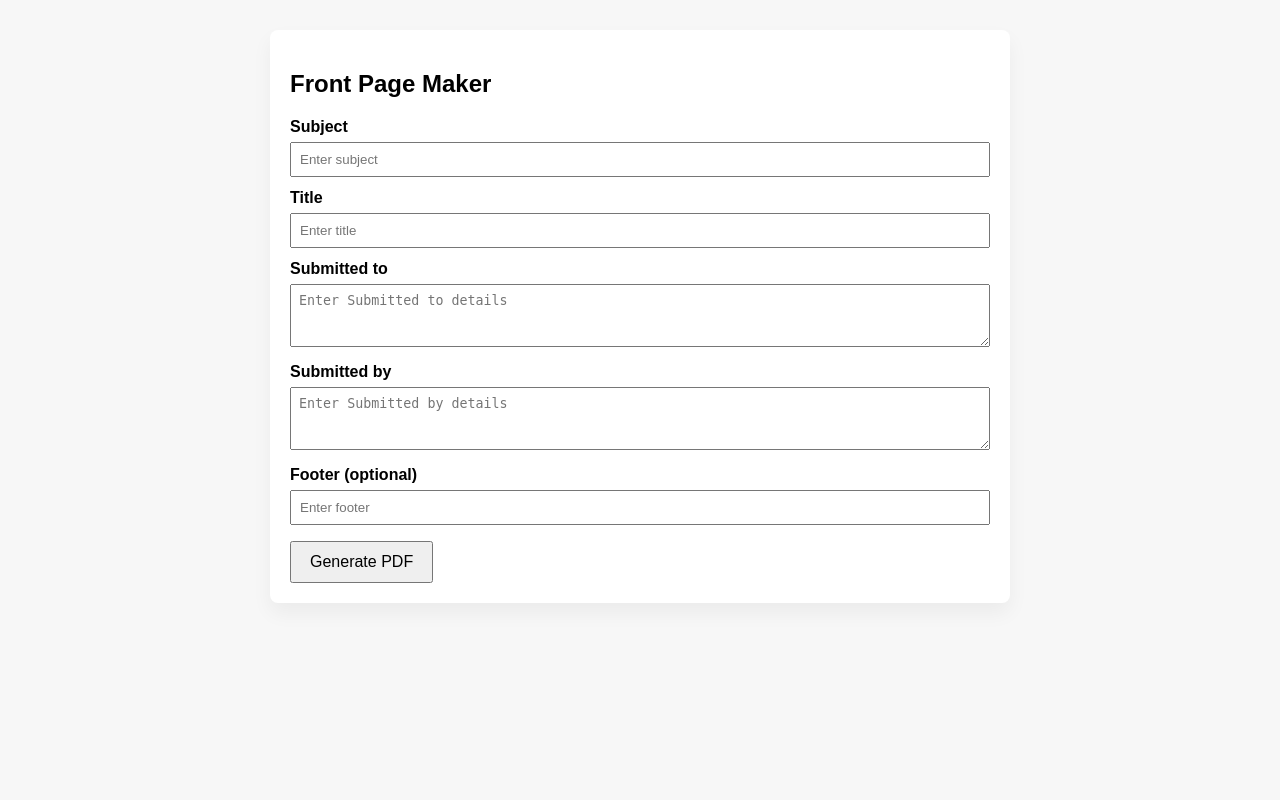
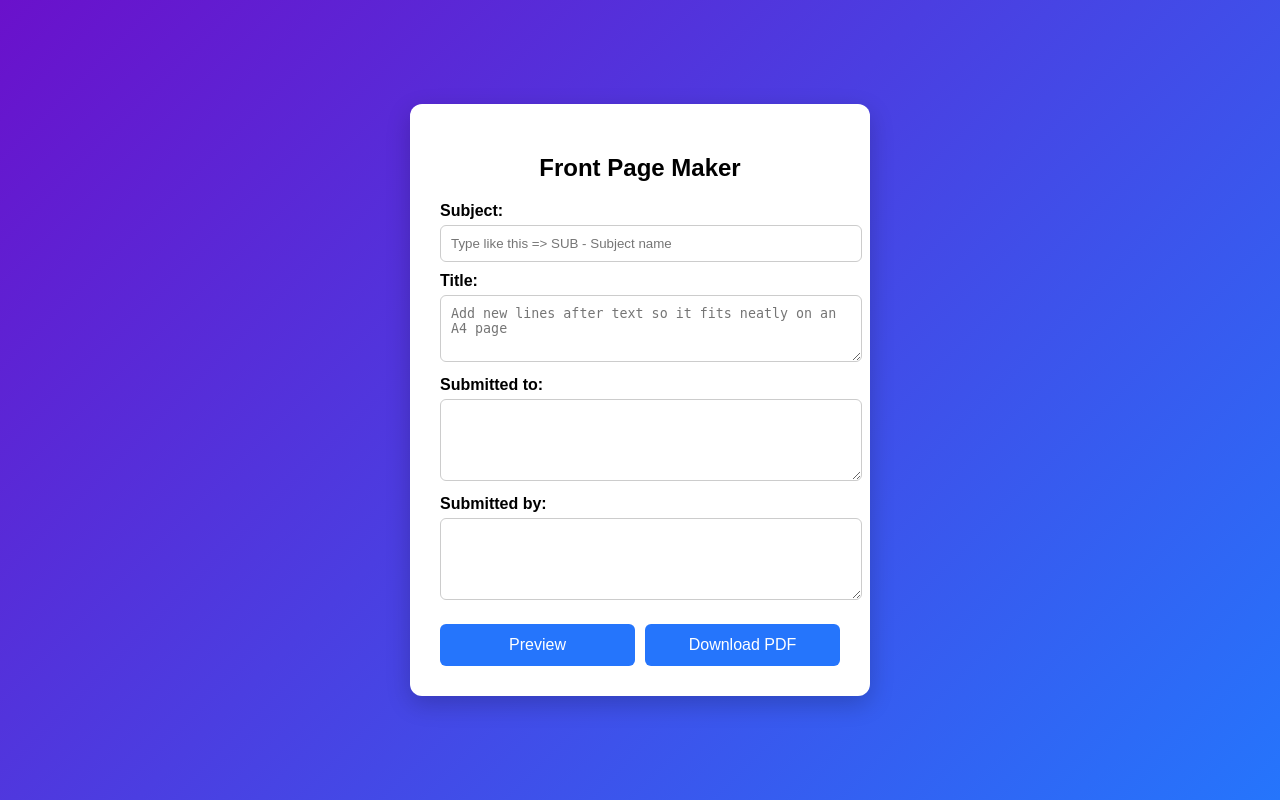
Before and after one commit to sumon2710/front-page-maker, a Flask app: template templates/index.html in a window 1280 px wide. Run offline with Flask 3, Linux system fonts and the light colour scheme; the template is opened without the code that fills it, so the values that code supplies are empty.

Commit message:
Update index.html

```diff
--- a/templates/index.html
+++ b/templates/index.html
@@ -1,37 +1,61 @@
-<!doctype html>
-<html>
+<!DOCTYPE html>
+<html lang="en">
 <head>
-    <meta charset="utf-8" />
+  <meta charset="UTF-8">
+  <meta name="viewport" content="width=device-width, initial-scale=1.0">
   <title>Front Page Maker</title>
   <style>
-      body { font-family: Arial, sans-serif; margin: 30px; background:#f7f7f7; }
-      .container { max-width:700px; margin:auto; background:white; padding:20px; border-radius:8px; box-shadow:0 10px 20px rgba(0,0,0,0.05); }
-      label { display:block; margin-top:12px; font-weight:600; }
-      input[type=text], textarea { width:100%; padding:8px; margin-top:6px; box-sizing:border-box; }
-      button { margin-top:16px; padding:10px 18px; font-size:16px; cursor:pointer; }
+    body {
+      background: linear-gradient(135deg, #6a11cb, #2575fc);
+      display: flex; justify-content: center; align-items: center;
+      height: 100vh; margin: 0;
+      font-family: Arial, sans-serif;
+    }
+    form {
+      background: #fff;
+      padding: 30px;
+      border-radius: 12px;
+      width: 400px;
+      box-shadow: 0 8px 25px rgba(0,0,0,0.2);
+    }
+    h2 { text-align: center; margin-bottom: 20px; }
+    label { font-weight: bold; display: block; margin-top: 10px; }
+    input, textarea {
+      width: 100%; padding: 10px; margin-top: 5px;
+      border: 1px solid #ccc; border-radius: 6px;
+    }
+    .actions { display: flex; justify-content: space-between; gap: 10px; margin-top: 20px; }
+    button {
+      flex: 1;
+      padding: 12px;
+      background: #2575fc;
+      color: white;
+      border: none;
+      border-radius: 6px;
+      cursor: pointer;
+      font-size: 16px;
+    }
+    button:hover { background: #6a11cb; }
   </style>
 </head>
 <body>
-    <div class="container">
+  <form method="post">
     <h2>Front Page Maker</h2>
-      <form method="post" action="/generate">
-        <label>Subject</label>
-        <input type="text" name="subject" placeholder="Enter subject" required />
+    <label>Subject:</label>
+    <input type="text" name="subject" placeholder="Type like this => SUB - Subject name" />
+    <label>Title:</label>
+    <textarea name="title" rows="3" placeholder="Add new lines after text so it fits neatly on an A4 page" required></textarea>
 
-        <label>Title</label>
-        <input type="text" name="title" placeholder="Enter title" required />
+    <label>Submitted to:</label>
+    <textarea name="submitted_to" rows="4" required></textarea>
 
-        <label>Submitted to</label>
-        <textarea name="submitted_to" rows="3" placeholder="Enter Submitted to details"></textarea>
+    <label>Submitted by:</label>
+    <textarea name="submitted_by" rows="4" required></textarea>
 
-        <label>Submitted by</label>
-        <textarea name="submitted_by" rows="3" placeholder="Enter Submitted by details"></textarea>
-
-        <label>Footer (optional)</label>
-        <input type="text" name="footer" placeholder="Enter footer" />
-
-        <button type="submit">Generate PDF</button>
+    <div class="actions">
+      <button type="submit" formaction="/preview">Preview</button>
+      <button type="submit" formaction="/generate">Download PDF</button>
+    </div>
   </form>
-    </div>
 </body>
 </html>
```
Lines whose indentation alone changed are shown as unchanged.
